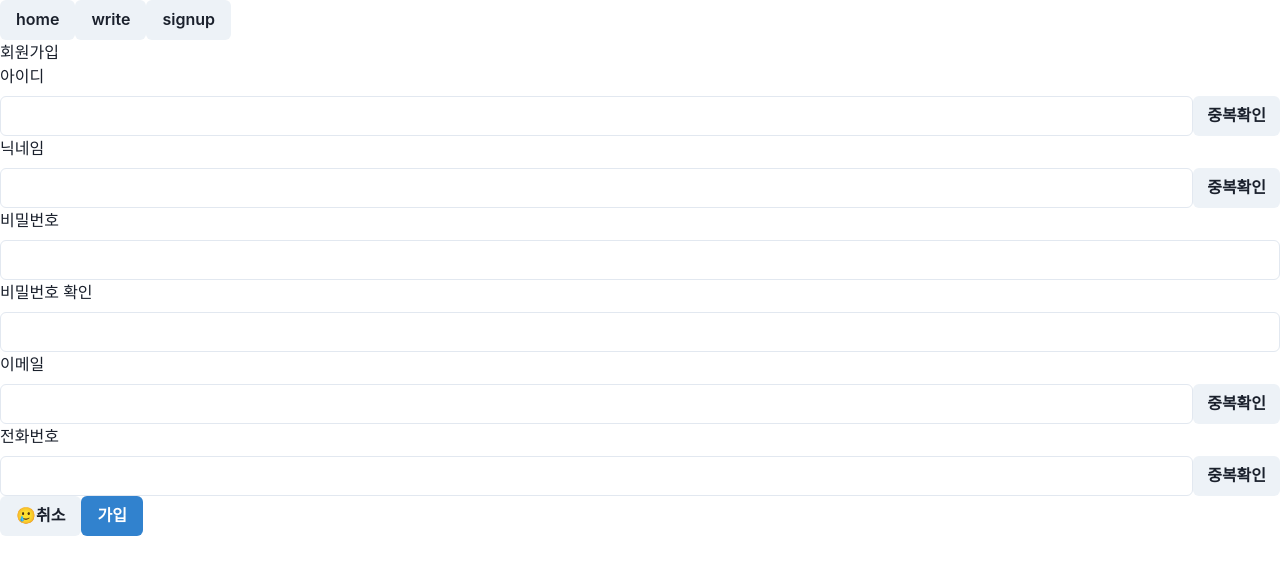
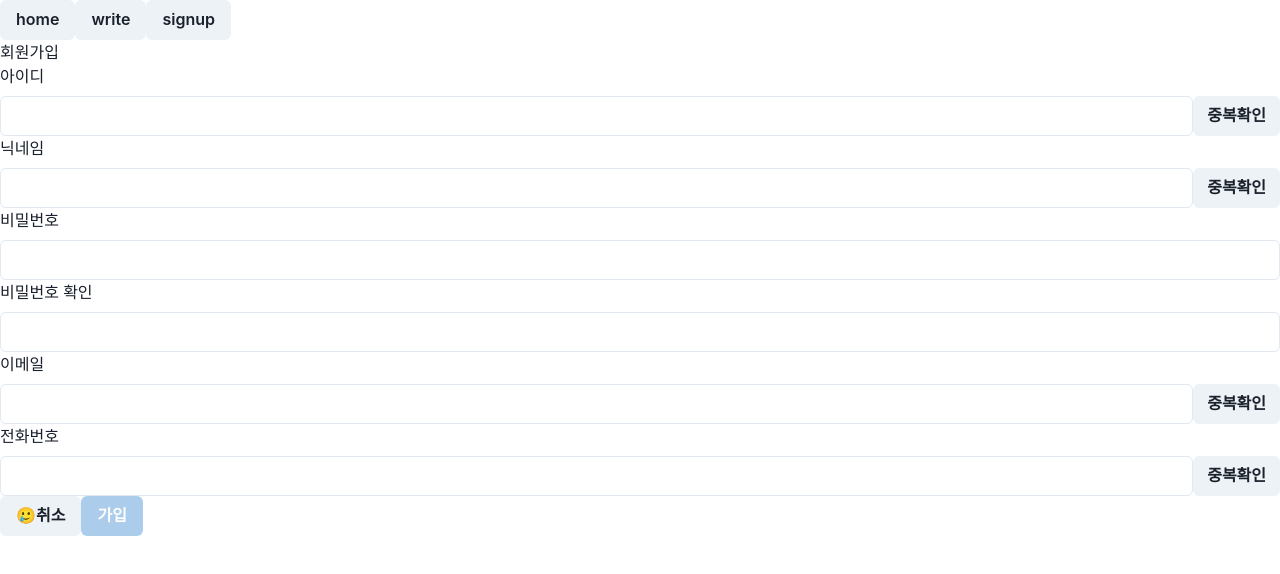
Before and after one commit to Garbi93/selfprj1-front, a React (Create React App) app: page /signup in a window 1280 px wide. Shown: the top 574 px of the page. Built offline with nearby package versions, Linux system fonts and the light colour scheme.

Commit message:
11/19 password 와 passwordCheck의 데이터 를 비교해서 다르면 error 나타나게 하고 비밀번호를 입력 하지 않으면 가입 버튼이 비활성화 되게 코드 작성

```diff
--- a/src/page/user/UserSignup.js
+++ b/src/page/user/UserSignup.js
@@ -3,6 +3,7 @@ import {
   Button,
   Flex,
   FormControl,
+  FormErrorMessage,
   FormLabel,
   Input,
 } from "@chakra-ui/react";
@@ -19,6 +20,15 @@ export function UserSignup() {
   const [phone, setPhone] = useState("");
 
   const navigate = useNavigate();
+
+  let signupAvailable = true;
+
+  if (password !== passwordCheck) {
+    signupAvailable = false;
+  }
+  if (password.length === 0) {
+    signupAvailable = false;
+  }
 
   // 가입 버튼 클릭시 저장 하도록
   function handleSubmit() {
@@ -63,13 +73,14 @@ export function UserSignup() {
           onChange={(e) => setPassword(e.target.value)}
         />
       </FormControl>
-      <FormControl>
+      <FormControl isInvalid={password !== passwordCheck}>
         <FormLabel>비밀번호 확인</FormLabel>
         <Input
           value={passwordCheck}
           type="password"
           onChange={(e) => setPasswordCheck(e.target.value)}
         />
+        <FormErrorMessage>암호가 다릅니다.</FormErrorMessage>
       </FormControl>
       <FormControl>
         <FormLabel>이메일</FormLabel>
@@ -94,7 +105,11 @@ export function UserSignup() {
         </Flex>
       </FormControl>
       <Button onClick={() => navigate(-1)}>🥲취소</Button>
-      <Button onClick={handleSubmit} colorScheme={"blue"}>
+      <Button
+        onClick={handleSubmit}
+        isDisabled={!signupAvailable}
+        colorScheme={"blue"}
+      >
         가입
       </Button>
     </Box>
```
